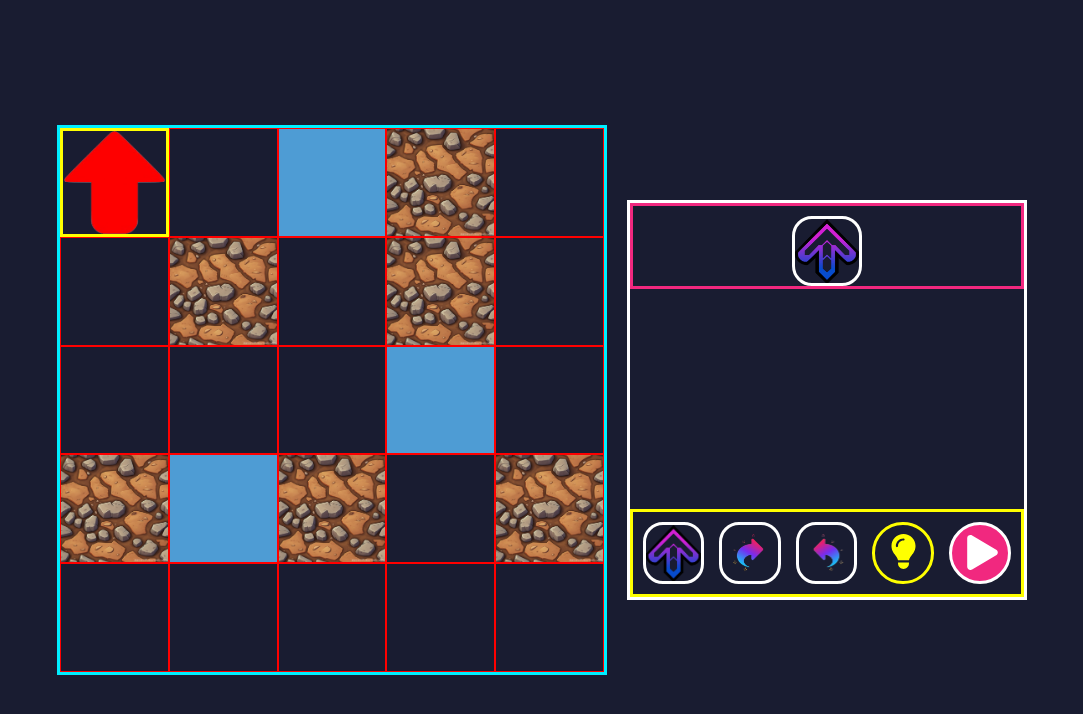
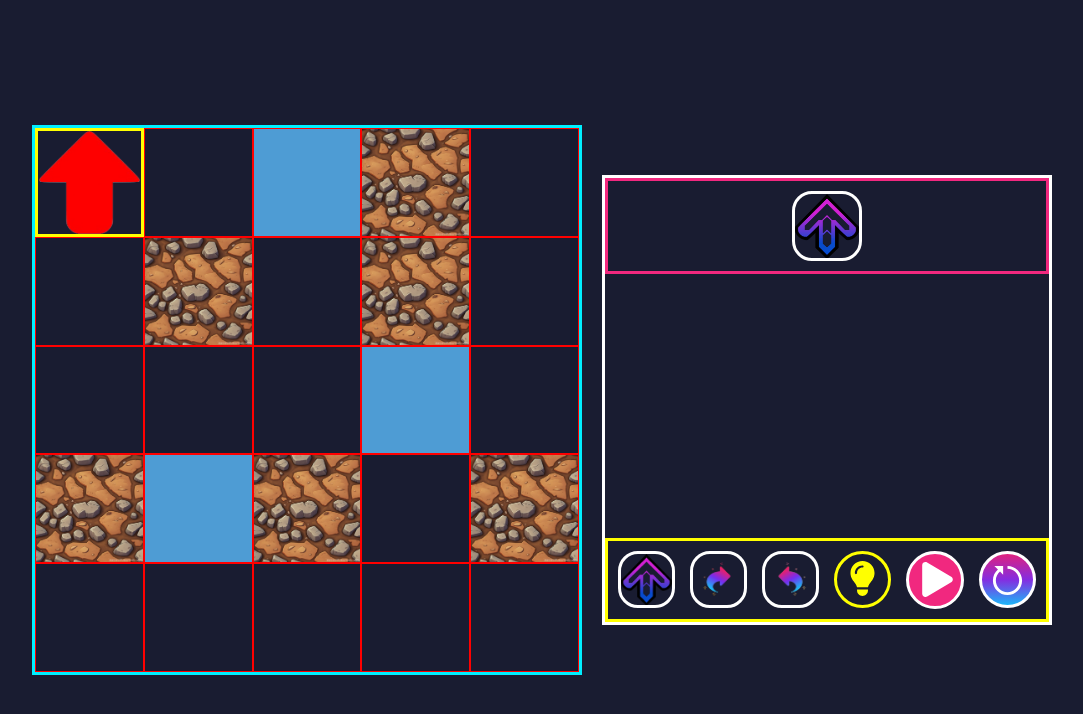
Before and after one commit to SEVERNASTER/LightBot-Clone-2D, a React (Vite) app: page / in a window 1280 px wide. Both pictures are taken after a click on the button 771 px from the left and 552 px from the top of the page. Shown: the top 714 px of the page, without its empty margins (98-1181 px from the left). Built offline with nearby package versions, Linux system fonts and the light colour scheme.

Commit message:
se agrego un nuevo boton para reiniciar la secuencia, separandolo en 2 funcionalidades pausa y reiniciar

```diff
--- a/src/App.jsx
+++ b/src/App.jsx
@@ -63,9 +63,9 @@ function App() {
   const [colisionDerecha, setColisionDerecha] = useState(false)
   const [colisionIzquierda, setColisionIzquierda] = useState(false)
   const [reiniciar, setReiniciar] = useState(false)
+  const [comandoActual, setComandoActual] = useState(0)
+  const indiceActualRef = useRef(0);
   const pausadoRef = useRef(false)
-
-
 
 
   const ejecutarSecuencia = (indice = 0, sentidoActual = sentido, posActual = pos) => {
@@ -74,6 +74,9 @@ function App() {
       setEjecutando(false)
       return;
     }
+
+    indiceActualRef.current = indice + 1;
+    setComandoActual(indice + 1)
 
     const direccion = secuencia[indice];
     let nuevoSentido = sentidoActual;
@@ -234,16 +237,16 @@ function App() {
     setSecuencia(prev => [...prev, 'vueltaIzq']);
   }
 
-  useEffect(() => {
-    if (ejecutando && !pausadoRef.current) {
-      ejecutarSecuencia()
-    }
-  }, [ejecutando, pausadoRef])
+  // useEffect(() => {
+  //   if (ejecutando && !pausadoRef.current) {
+  //     ejecutarSecuencia()
+  //   }
+  // }, [ejecutando, pausadoRef])
 
 
   useEffect(() => {
-    if(reiniciar){
-      setPos({fila: filaInicial, columna: columnaInicial})
+    if (reiniciar) {
+      setPos({ fila: filaInicial, columna: columnaInicial })
       setSentido(sentidoInicial)
     }
   }, [reiniciar])
@@ -256,15 +259,35 @@ function App() {
   }
 
   const jugar = () => {
-    if (secuencia.length > 0 && !ejecutando) {
-      setEjecutando(true)
-      pausadoRef.current = false
+    if (secuencia.length > 0 && !ejecutando && pausadoRef.current) {
+      // Reanudar desde el índice guardado
+      setEjecutando(true);
+      pausadoRef.current = false;
+      ejecutarSecuencia(indiceActualRef.current, sentido, pos);
+    } else if (secuencia.length > 0 && !ejecutando) {
+      // Empezar desde cero
+      indiceActualRef.current = 0;
+      setEjecutando(true);
+      pausadoRef.current = false;
+      ejecutarSecuencia(0, sentido, pos);
+    } else if (ejecutando && !pausadoRef.current) {
+      // Pausar
+      pausadoRef.current = true;
+      setEjecutando(false);
+    }
+  };
+
+
+
+  const reiniciarFuncionBtn = () => {
+    setComandoActual(-1)
+    setReiniciar(true)
+    // para que devuevla el transition
+    setTimeout(() => {
       setReiniciar(false)
-    } else if (ejecutando && !pausadoRef.current) {
-      pausadoRef.current = true
-      setReiniciar(true)
-      apagarLuces()
-    }
+    }, 200);
+    apagarLuces()
+    indiceActualRef.current = 0
   }
 
 
@@ -292,13 +315,14 @@ function App() {
     <div className="app-contenedor">
       <Grilla pos={pos} sentido={sentido} filas={filas} columnas={columnas} mapa={mapa}
         botAnimado={botAnimado} colisionArriba={colisionArriba} colisionAbajo={colisionAbajo}
-        colisionDerecha={colisionDerecha} colisionIzquierda={colisionIzquierda} reiniciar={reiniciar}/>
+        colisionDerecha={colisionDerecha} colisionIzquierda={colisionIzquierda} reiniciar={reiniciar} />
 
       <Panel posAux={posAux} setPosAux={setPosAux} sentidoAux={sentidoAux}
         setSentidoAux={setSentidoAux}
         ejecutando={ejecutando} jugar={jugar} setSecuencia={setSecuencia}
         mapa={mapa} filas={filas} columnas={columnas} secuencia={secuencia}
-        avanzar={avanzar} girarDer={girarDer} girarIzq={girarIzq} />
+        avanzar={avanzar} girarDer={girarDer} girarIzq={girarIzq} reiniciar={reiniciarFuncionBtn}
+        comandoActual={comandoActual}/>
 
     </div>
   );
--- a/src/components/Button.css
+++ b/src/components/Button.css
@@ -12,6 +12,11 @@
     border-radius: 20px;
     aspect-ratio: 1 / 1;
     overflow: hidden;
+
+}
+
+.boton-funcional.padding-icono {
+    padding-right: 6px;
 }
 
 .boton-funcional.inhabilitar:active {
--- a/src/components/Comando.css
+++ b/src/components/Comando.css
@@ -1,5 +1,5 @@
-
 .comando {
+    position: relative;
     width: 70px;
     height: 70px;
     /* aspect-ratio: 1 / 1; */
@@ -9,4 +9,27 @@
     justify-content: center;
     align-items: center;
     color: yellow;
+    transition: .3s;
 }
+
+.comando.resaltar {
+    /* border: 3px solid yellow; */
+    background-color: rgb(240, 240, 12);
+    box-shadow: 0 0 15px 5px rgba(255, 255, 0, 0.6);
+    transform: scale(1.1);
+    color: #fff;
+}
+
+.comando.resaltado {
+    border: 2px solid yellow;
+    animation: pulso 1s infinite;
+    border-radius: 8px;
+}
+
+
+.quitar-comando {
+    position: absolute;
+    top: -10px;
+    right: -10px;
+    font-size: 28px;
+}
--- a/src/components/Comando.jsx
+++ b/src/components/Comando.jsx
@@ -1,13 +1,18 @@
 
 import './Comando.css'
+import { IoIosCloseCircleOutline } from "react-icons/io"
+import { IoCloseCircle } from "react-icons/io5";
 
-function Comando({ imagen, icono: Icono }) {
+function Comando({ imagen, icono: Icono, resaltar }) {
     return (
-        <div className='comando' style={{
-            backgroundImage: imagen ? `url(${imagen})` : 'none',
-            backgroundSize: 'cover',
-            backgroundPosition: 'center',
-        }}>{Icono && <Icono size={35}/>}</div>
+        <div className={`comando ${resaltar ? 'resaltar' : ''}`}
+            style={{
+                backgroundImage: imagen ? `url(${imagen})` : 'none',
+                backgroundSize: 'cover',
+                backgroundPosition: 'center',
+            }}>{Icono && <Icono size={35} />}
+            {/* <span className='quitar-comando'><IoIosCloseCircleOutline /></span> */}
+        </div>
     )
 }
 
--- a/src/components/Panel.css
+++ b/src/components/Panel.css
@@ -10,11 +10,37 @@
     margin-top: auto;
 }
 
+/* .botones-contenedor button:nth-child(6){
+    padding-right: 5px;
+} */
+
 .boton-luz {
+    position: relative;
     color: yellow;
     background-color: #fff;
     border-radius: 50% !important;
     border-color: yellow !important;
+}
+
+.boton-luz::before{
+    content: '';
+    position: absolute;
+    left: 0;
+    top: 0;
+    background-color: red;
+    width: 100%;
+    height: 100%;
+    background: linear-gradient(90deg, transparent, transparent, #fff, transparent, transparent);
+    transform: translateX(-100%);
+    transition: .5s;
+}
+
+.boton-luz:hover::before {
+    transform: translateX(100%);
+}
+
+.boton-luz.inhabilitar:hover::before {
+    transform: translateX(-100%);
 }
 
 .boton-luz.inhabilitar:active {
@@ -68,7 +94,7 @@
 .panel-principal {
     border: solid #fff;
     /* height: 550px; */
-    width: min(400px, 100%);
+    width: min(450px, 100%);
     aspect-ratio: 1 / 1;
     display: flex;
     flex-direction: column;
@@ -79,11 +105,41 @@
 .comandos-contenedor {
     border: solid #F1287F;
     width: 100%;
-    max-height: 300px;
+    max-height: 400px;
     display: flex;
     flex-wrap: wrap;
     overflow: auto !important;
-    padding-top: 10px;
+    padding: 10px 0;
     justify-content: center;
     gap: 15px;
 }
+
+.boton-reiniciar {
+    color: #fff;
+    background: linear-gradient(#DF227E, #852CE0, #1CB6F8) !important;
+    padding-top: 5px;
+    transition: 5s;
+    border-radius: 50% !important;
+    /* transform: rotate(-45deg); */
+}
+
+.boton-reiniciar:hover {
+    transform: rotate(180deg) scale(1.2) !important;
+}
+
+.boton-reiniciar:active {
+    scale: .8;
+    box-shadow: 0 0 10px #fff,
+    0 0 20px #fff,
+    0 0 30px #fff,
+    0 0 40px #fff;
+}
+
+.boton-reiniciar.inhabilitar:hover {
+    transform: none !important;
+}
+
+.boton-reiniciar.inhabilitar:active {
+    scale: 1;
+    box-shadow: none;
+}
--- a/src/components/Panel.jsx
+++ b/src/components/Panel.jsx
@@ -10,9 +10,13 @@ import { FaLightbulb } from "react-icons/fa6";
 import { FaPlay } from "react-icons/fa";
 import { FaPause } from "react-icons/fa";
 import Comando from './Comando';
+import { BiReset } from "react-icons/bi";
+import { RiResetRightFill } from "react-icons/ri";
 
 
-function Panel({ ejecutando, jugar, setSecuencia, secuencia, avanzar, girarDer, girarIzq }) {
+function Panel({ ejecutando, jugar, setSecuencia, secuencia, avanzar, girarDer, girarIzq,
+    reiniciar, comandoActual
+}) {
 
     const [comandos, setComandos] = useState([])
 
@@ -76,13 +80,17 @@ function Panel({ ejecutando, jugar, setSecuencia, secuencia, avanzar, girarDer,
 
 
     return (
-        <div className="panel-principal">
+        <div className="panel-principal" >
 
-            <div className="comandos-contenedor">
+            <div className="comandos-contenedor" >
                 {
                     comandos.map((actual, indice) => {
-                        return <Comando key={indice} imagen={actual.tipo === 'imagen' ? actual.imagen : ''}
-                            icono={actual.tipo === 'icono' ? actual.imagen : ''} />
+                        return <Comando
+                            key={indice}
+                            imagen={actual.tipo === 'imagen' ? actual.imagen : ''}
+                            icono={actual.tipo === 'icono' ? actual.imagen : ''}
+                            resaltar={indice + 1 === comandoActual}
+                        />
                     })
                 }
             </div>
@@ -107,7 +115,12 @@ function Panel({ ejecutando, jugar, setSecuencia, secuencia, avanzar, girarDer,
 
                 {/* para iniciar la secuencia */}
                 <Button icon={ejecutando ? FaPause : FaPlay} onClick={jugar}
-                    extraClass={`zoom boton-jugar `}
+                    extraClass={`zoom boton-jugar ${ejecutando ? 'padding-icono' : ''}`}
+                />
+
+                <Button icon={RiResetRightFill} onClick={reiniciar}
+                    extraClass={`zoom boton-reiniciar ${ejecutando ? 'inhabilitar' : ''}`}
+                    inhabilitar={ejecutando}
                 />
 
             </div>
```
